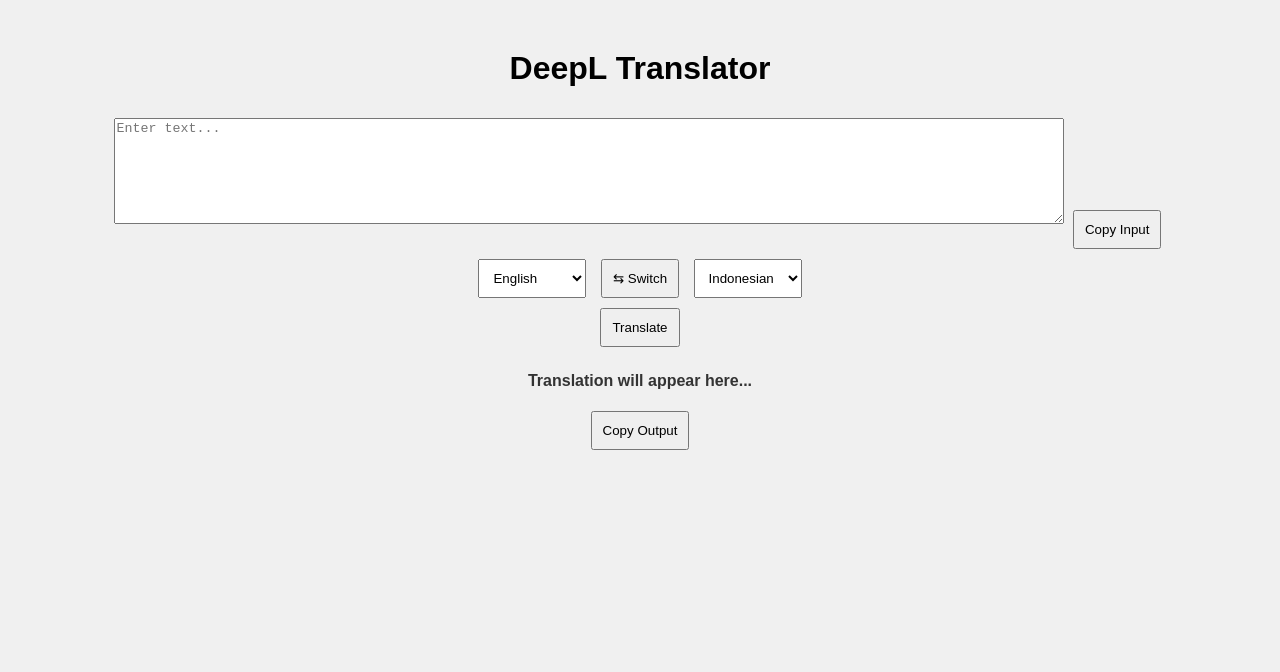
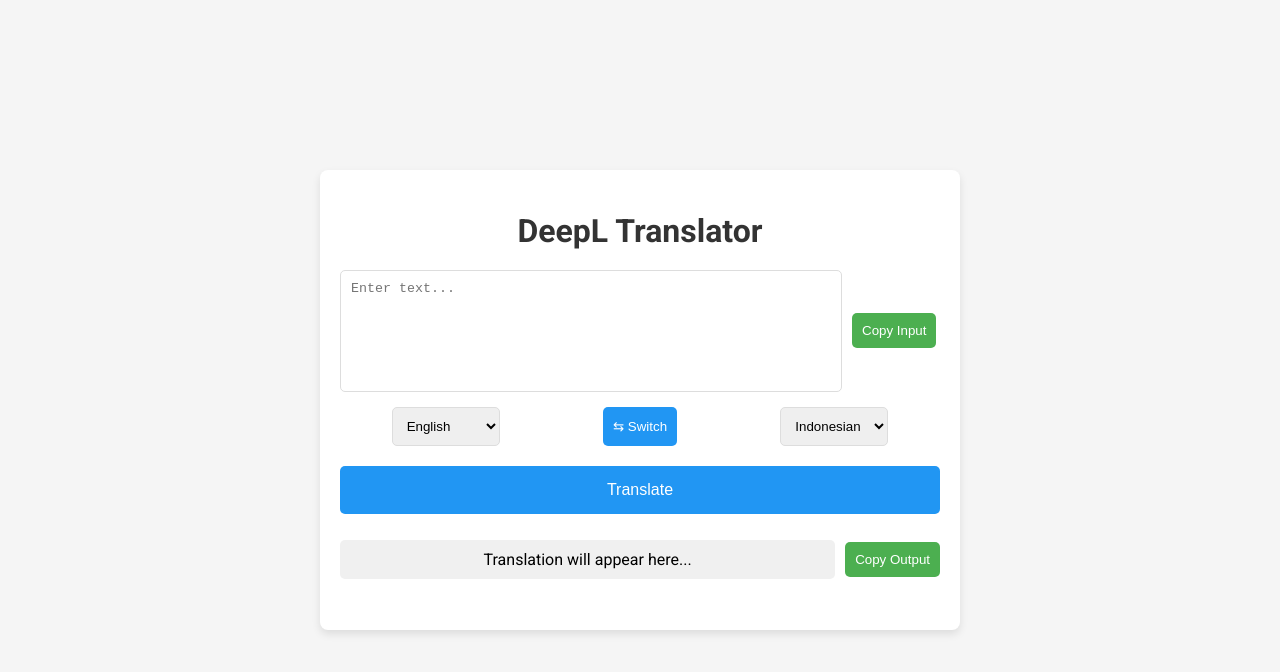
Before and after one commit to jarting/translate-website, a plain HTML site: page index.html in a window 1280 px wide. Drawn offline with Linux system fonts and the light colour scheme.

Commit message:
Update styles.css

```diff
--- a/styles.css
+++ b/styles.css
@@ -1,23 +1,107 @@
 body {
-    font-family: Arial, sans-serif;
+    font-family: 'Roboto', sans-serif;
+    background-color: #f5f5f5;
+    margin: 0;
+    padding: 0;
+    display: flex;
+    justify-content: center;
+    align-items: center;
+    height: 100vh;
+}
+
+.container {
+    width: 90%;
+    max-width: 600px;
+    background-color: white;
+    border-radius: 8px;
+    box-shadow: 0 4px 8px rgba(0, 0, 0, 0.1);
+    padding: 20px;
     text-align: center;
-    margin: 50px;
-    background-color: #f0f0f0;
+}
+
+h1 {
+    margin-bottom: 20px;
+    color: #333;
+}
+
+.input-group, .output-group {
+    display: flex;
+    align-items: center;
+    margin-bottom: 15px;
 }
 
 textarea {
     width: 80%;
     height: 100px;
+    resize: none;
+    padding: 10px;
+    margin-right: 10px;
+    border: 1px solid #ddd;
+    border-radius: 5px;
+    outline: none;
+}
+
+.copy-btn {
+    background-color: #4CAF50;
+    color: white;
+    border: none;
+    border-radius: 5px;
+    padding: 10px;
+    cursor: pointer;
+    transition: background-color 0.3s;
+}
+
+.copy-btn:hover {
+    background-color: #45a049;
+}
+
+.language-controls {
+    display: flex;
+    justify-content: space-around;
     margin: 10px 0;
 }
 
-select, button {
-    margin: 5px;
+select {
     padding: 10px;
+    border-radius: 5px;
+    border: 1px solid #ddd;
 }
 
-#translated-text {
-    margin-top: 20px;
-    font-weight: bold;
-    color: #333;
+#switch-lang {
+    background-color: #2196F3;
+    color: white;
+    border: none;
+    padding: 10px;
+    border-radius: 5px;
+    cursor: pointer;
 }
+
+#switch-lang:hover {
+    background-color: #1e88e5;
+}
+
+.translate-btn {
+    width: 100%;
+    padding: 15px;
+    margin: 10px 0;
+    background-color: #2196F3;
+    color: white;
+    border: none;
+    border-radius: 5px;
+    cursor: pointer;
+    font-size: 16px;
+    transition: background-color 0.3s;
+}
+
+.translate-btn:hover {
+    background-color: #1e88e5;
+}
+
+.output-group p {
+    flex: 1;
+    padding: 10px;
+    margin-right: 10px;
+    background-color: #f0f0f0;
+    border-radius: 5px;
+    word-wrap: break-word;
+}
```
